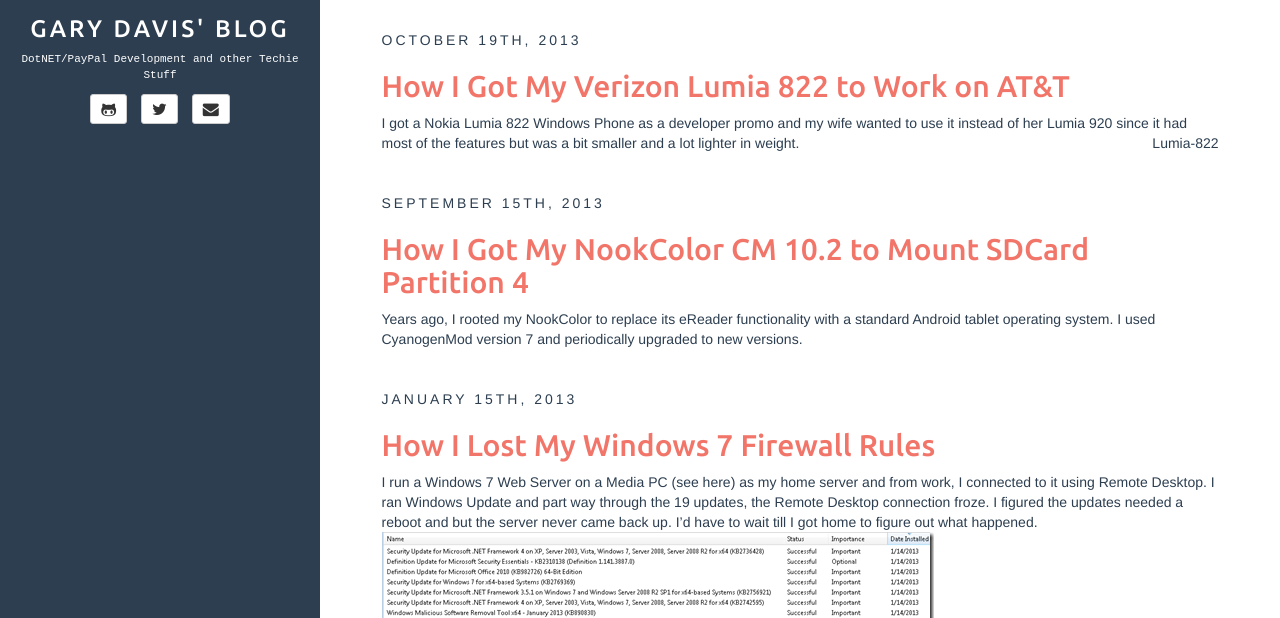
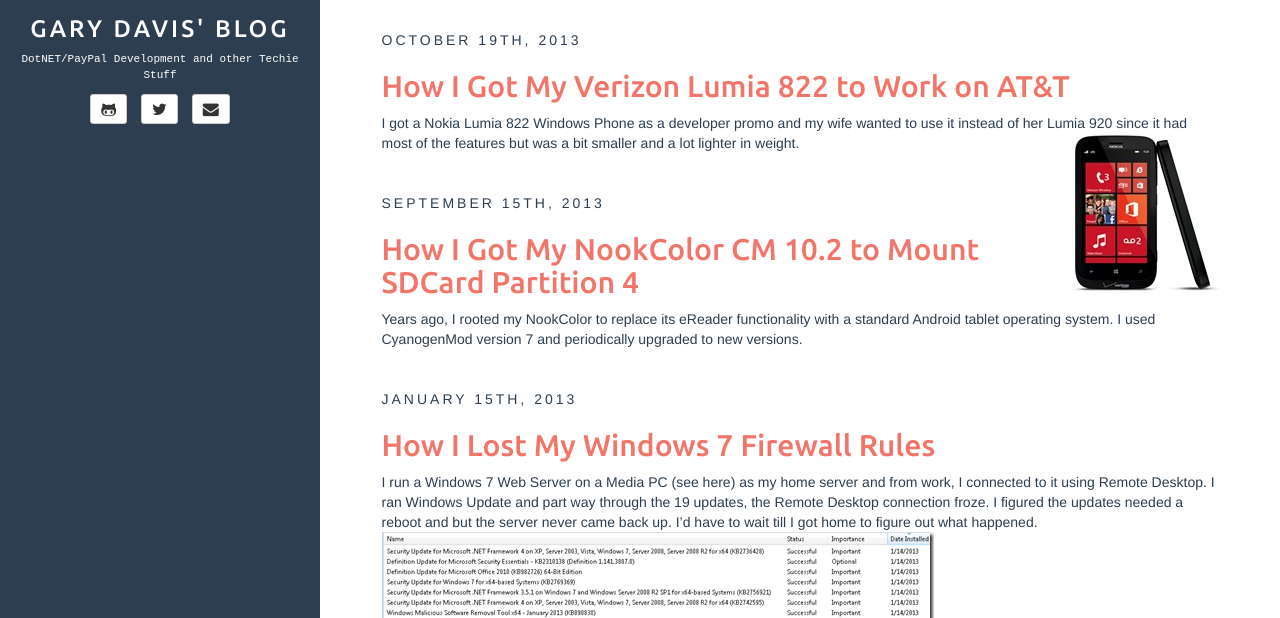
Before and after one commit to gardavis/gardavis.github.io, a Jekyll site: the page built from index.html, in a window 1280 px wide and 900 px high, cut to the strip 282-900 px from the top of the window. Built offline with Jekyll 4.4.1, drawn with Linux system fonts in a browser that asks for light colours; the list of posts is cut into pages by our own code.

Commit message:
Lumia post img fix

```diff
--- a/_posts/2013-10-19-how-i-got-my-verizon-lumia-822-to-work-on.markdown
+++ b/_posts/2013-10-19-how-i-got-my-verizon-lumia-822-to-work-on.markdown
@@ -10,7 +10,7 @@
 wanted to use it instead
 of her Lumia 920 since it had most of the features but was a bit smaller
 and a lot lighter in weight.
-[Lumia-822](/images/blogs_webguild_com/WindowsLiveWriter/HowIGotMyVerizonLumia822toWorkonATT_8D4C/Lumia-822_thumb.jpg "Lumia-822"){: .right}
+![Lumia-822](/images/blogs_webguild_com/WindowsLiveWriter/HowIGotMyVerizonLumia822toWorkonATT_8D4C/Lumia-822_thumb.jpg "Lumia-822"){: .right}
 
 So I moved over the micro-sim card and everything worked fine except for
 the data connection. The 822 is unlocked already so there was no need to
```
